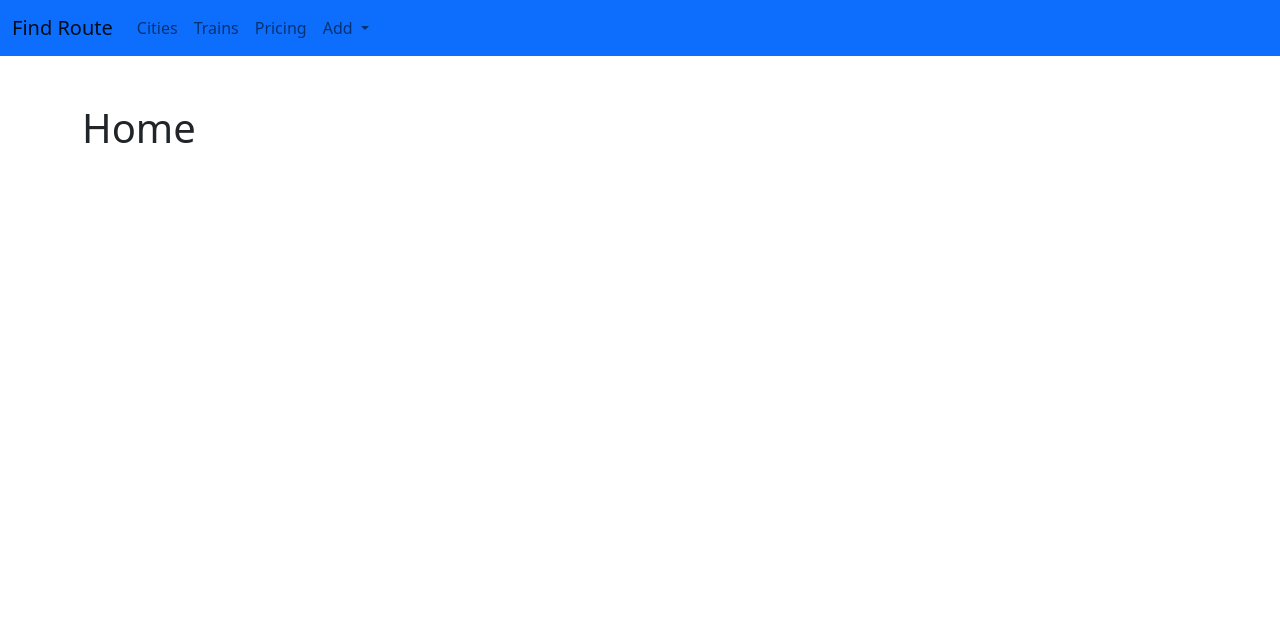
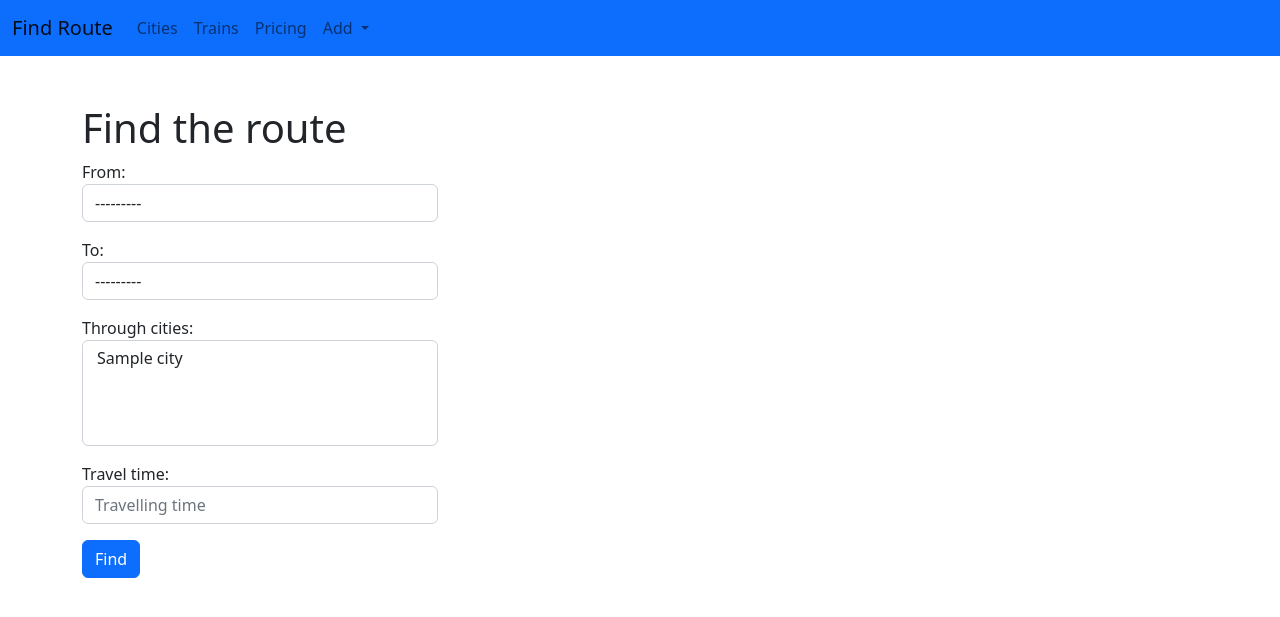
Before and after one commit to suminv/find_route, a Django app: page / in a window 1280 px wide. Shown: the top 617 px of the page. Run offline with Django 4.2, Linux system fonts and the light colour scheme; tables that the repository leaves empty hold one stand-in row (values such as "Sample post").

Commit message:
Added form Route. Added html page for find route.

```diff
--- a/routes/forms.py
+++ b/routes/forms.py
@@ -0,0 +1,35 @@
+from cities.models import City
+from django import forms
+
+
+class RouteForm(forms.Form):
+    from_city = forms.ModelChoiceField(label='From',
+                                       queryset=City.objects.all(),
+                                       widget=forms.Select(
+                                           attrs={
+                                               'class':
+                                                   'form-control'
+                                           }))
+
+    to_city = forms.ModelChoiceField(label='To',
+                                     queryset=City.objects.all(),
+                                     widget=forms.Select(
+                                         attrs={
+                                             'class':
+                                                 'form-control'
+                                         }))
+
+    cities_through = forms.ModelMultipleChoiceField(label='Through cities',
+                                                    queryset=City.objects.all(),
+                                                    required=False,
+                                                    widget=forms.SelectMultiple(
+                                                        attrs={
+                                                            'class': 'form-control'
+                                                        }))
+
+    travelling_time = forms.IntegerField(label='Travel time',
+                                         widget=forms.NumberInput(
+                                             attrs={
+                                                 'class': 'form-control',
+                                                 'placeholder': 'Travelling time'
+                                             }))
--- /dev/null
+++ b/routes/templates/routes/route.html
@@ -0,0 +1,11 @@
+{% extends "base.html" %}
+{% block title %}
+    Find the route
+{% endblock %}
+
+{% block content %}
+    <h1>Find the route</h1>
+
+    {% include 'form.html' with button='Find' %}
+
+{% endblock %}
--- /dev/null
+++ b/routes/urls.py
@@ -0,0 +1,8 @@
+from django.urls import path
+
+from routes.views import RouteListView
+
+
+urlpatterns = [
+    path('', RouteListView.as_view(), name='route'),
+]
--- a/routes/views.py
+++ b/routes/views.py
@@ -1,3 +1,15 @@
-from django.shortcuts import render
+from django.views.generic import ListView
+from routes.forms import RouteForm
+from routes.models import Route
 
-# Create your views here.
+
+class RouteListView(ListView):
+    model = Route
+    template_name = 'routes/route.html'
+
+    def get_context_data(self, *, object_list=None, **kwargs):
+        """For add context on page"""
+        context = super().get_context_data(**kwargs)
+        form = RouteForm()
+        context['form'] = form
+        return context
--- a/templates/base.html
+++ b/templates/base.html
@@ -16,7 +16,7 @@
     <script src="https://cdn.jsdelivr.net/npm/bootstrap@5.2.1/dist/js/bootstrap.bundle.min.js" integrity="sha384-u1OknCvxWvY5kfmNBILK2hRnQC3Pr17a+RTT6rIHI7NnikvbZlHgTPOOmMi466C8" crossorigin="anonymous"></script>
     <nav class="navbar navbar-expand-lg bg-primary">
   <div class="container-fluid">
-    <a class="navbar-brand" href="{% url 'index' %}">Find Route</a>
+    <a class="navbar-brand" href="{% url 'routes:route' %}">Find Route</a>
     <button class="navbar-toggler" type="button" data-bs-toggle="collapse" data-bs-target="#navbarNavDropdown" aria-controls="navbarNavDropdown" aria-expanded="false" aria-label="Toggle navigation">
       <span class="navbar-toggler-icon"></span>
     </button>
--- a/travel/urls.py
+++ b/travel/urls.py
@@ -5,8 +5,9 @@ from cities.views import index
 
 urlpatterns = [
     path('admin/', admin.site.urls),
-    path('', index, name='index'),
     path('cities/', include('cities.urls')),
     path('trains/', include(('trains.urls', 'trains'), namespace='trains')),
+    path('', include(('routes.urls', 'routes'), namespace='routes')),
+
 
 ]
```
